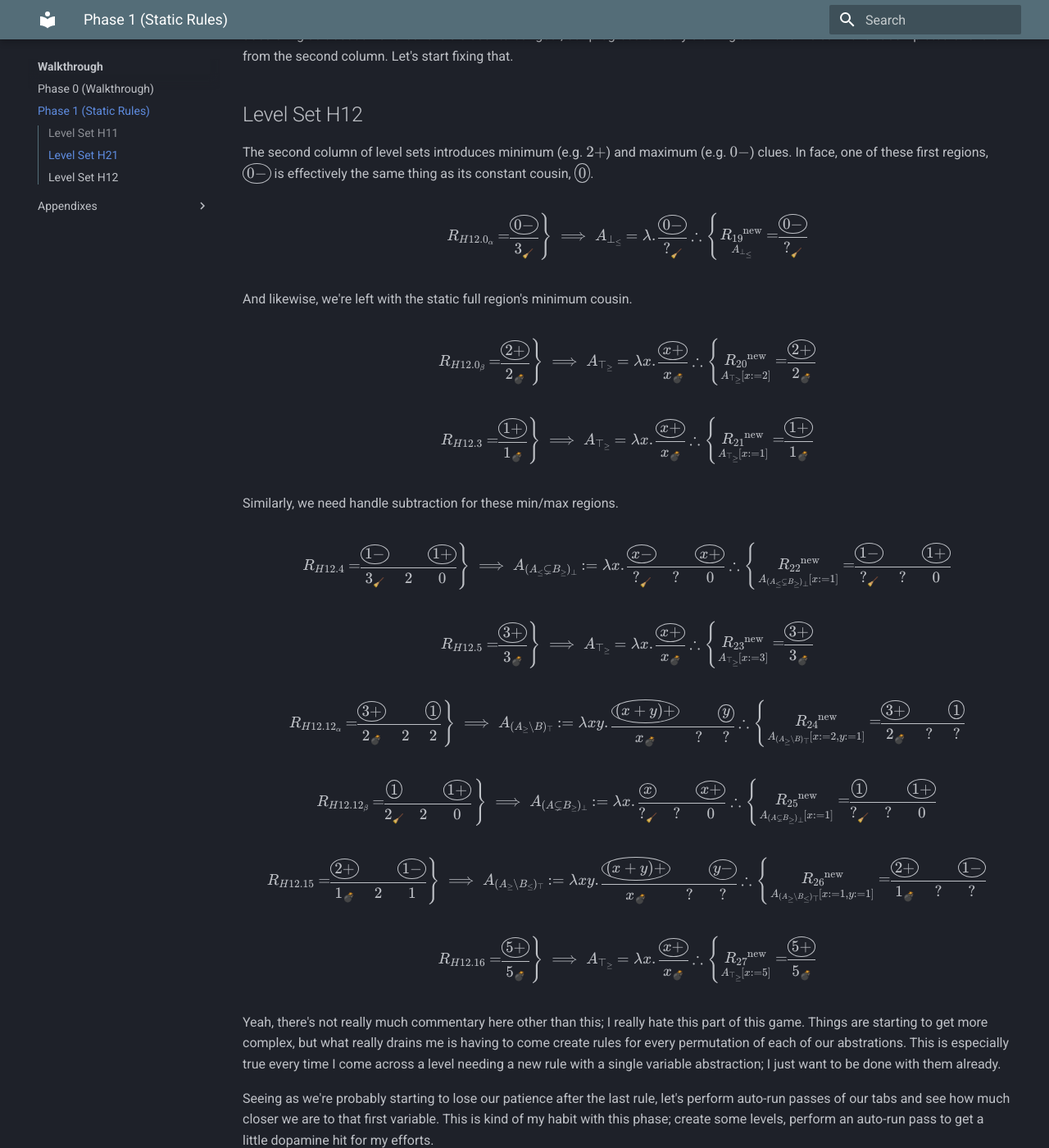
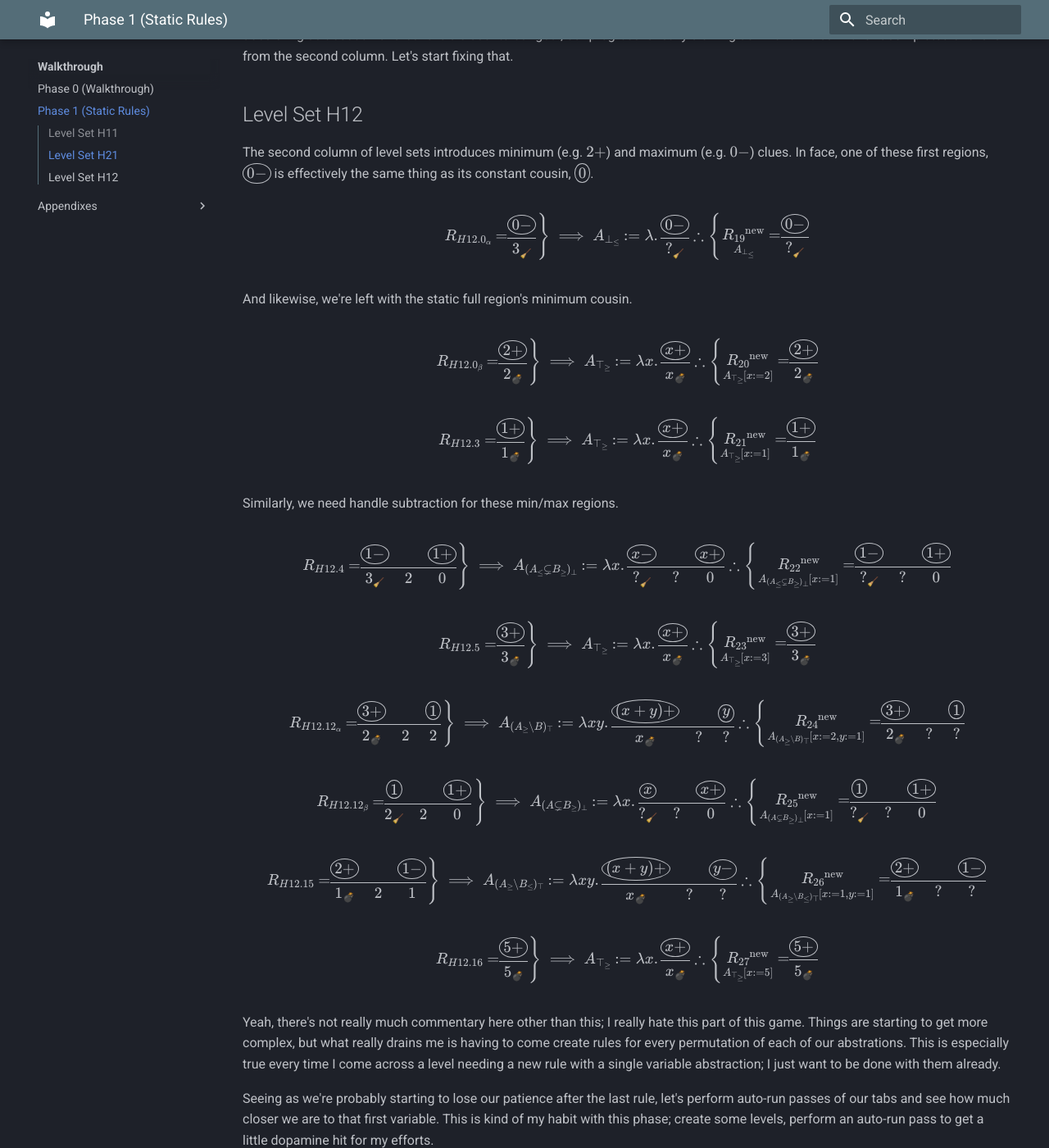
Before and after one commit to RynFromK2L/bombe-guide, an MkDocs documentation site: the page built from docs/walkthrough/phase-1.md, in a window 1280 px wide and 1400 px high, scrolled down 2801 px. Shown: the whole window at 82% size. Built offline with MkDocs 1.6.1 and Material for MkDocs 9.7.7, drawn with Linux system fonts in a browser that asks for light colours; some of the changed text lies outside the part shown.

```diff
--- a/docs/walkthrough/phase-1.md
+++ b/docs/walkthrough/phase-1.md
@@ -162,7 +162,7 @@ $$
 \begin{rcases}
     \rule{H12.0_\alpha} = \begin{rule} \r{0-} \\ \hline 3_\sweep \end{rule}
 \end{rcases}
-\implies A_{\bot_\leq} = \begin{abstraction}{} \r{0-} \\ \hline ?_\sweep \end{abstraction}
+\implies A_{\bot_\leq} := \begin{abstraction}{} \r{0-} \\ \hline ?_\sweep \end{abstraction}
 \therefore \begin{cases}
     \underset{A_{\bot_\leq}}{\rule{19}^\new} = \begin{rule} \r{0-} \\ \hline ?_\sweep \end{rule}
 \end{cases}
@@ -174,7 +174,7 @@ $$
 \begin{rcases}
     \rule{H12.0_\beta} = \begin{rule} \r{2+} \\ \hline 2_\bomb \end{rule}
 \end{rcases}
-\implies A_{\top_\geq} = \begin{abstraction}{x} \r{x+} \\ \hline x_\bomb \end{abstraction}
+\implies A_{\top_\geq} := \begin{abstraction}{x} \r{x+} \\ \hline x_\bomb \end{abstraction}
 \therefore \begin{cases}
     \underset{A_{\top_\geq}[x:=2]}{\rule{20}^\new} = \begin{rule} \r{2+} \\ \hline 2_\bomb \end{rule}
 \end{cases}
@@ -184,7 +184,7 @@ $$
 \begin{rcases}
     \rule{H12.3} = \begin{rule} \r{1+} \\ \hline 1_\bomb \end{rule}
 \end{rcases}
-\implies A_{\top_\geq} = \begin{abstraction}{x} \r{x+} \\ \hline x_\bomb \end{abstraction}
+\implies A_{\top_\geq} := \begin{abstraction}{x} \r{x+} \\ \hline x_\bomb \end{abstraction}
 \therefore \begin{cases}
     \underset{A_{\top_\geq}[x:=1]}{\rule{21}^\new} = \begin{rule} \r{1+} \\ \hline 1_\bomb \end{rule}
 \end{cases}
@@ -209,7 +209,7 @@ $$
 \begin{rcases}
     \rule{H12.5} = \begin{rule} \r{3+} \\ \hline 3_\bomb \end{rule}
 \end{rcases}
-\implies A_{\top_\geq} = \begin{abstraction}{x} \r{x+} \\ \hline x_\bomb \end{abstraction}
+\implies A_{\top_\geq} := \begin{abstraction}{x} \r{x+} \\ \hline x_\bomb \end{abstraction}
 \therefore \begin{cases}
     \underset{A_{\top_\geq}[x:=3]}{\rule{23}^\new} = \begin{rule} \r{3+} \\ \hline 3_\bomb \end{rule}
 \end{cases}
@@ -260,7 +260,7 @@ $$
 \begin{rcases}
     \rule{H12.16} = \begin{rule} \r{5+} \\ \hline 5_\bomb \end{rule}
 \end{rcases}
-\implies A_{\top_\geq} = \begin{abstraction}{x} \r{x+} \\ \hline x_\bomb \end{abstraction}
+\implies A_{\top_\geq} := \begin{abstraction}{x} \r{x+} \\ \hline x_\bomb \end{abstraction}
 \therefore \begin{cases}
     \underset{A_{\top_\geq}[x:=5]}{\rule{27}^\new} = \begin{rule} \r{5+} \\ \hline 5_\bomb \end{rule}
 \end{cases}
@@ -339,7 +339,7 @@ $$
 \begin{rcases}
     \rule{H12.40_\alpha} = \begin{rule} \r3 && \r{1-} \\ \hline 2_\bomb & 2 & 2 \end{rule}
 \end{rcases}
-\implies A_{(A\setminus B_<)_\top} = \begin{abstraction}{xy}
+\implies A_{(A\setminus B_<)_\top} := \begin{abstraction}{xy}
     \r{x+y} && \r{y-} \\
     \hline
     x_\bomb & ? & ?
@@ -411,7 +411,7 @@ $$
 \begin{rcases}
     \rule{H12.74} = \begin{rule} \r{4+} \\ \hline 4_\bomb \end{rule}
 \end{rcases}
-\implies A_{\top_\geq} = \begin{abstraction}{x} \r{x+} \\ \hline x_\bomb \end{abstraction}
+\implies A_{\top_\geq} := \begin{abstraction}{x} \r{x+} \\ \hline x_\bomb \end{abstraction}
 \begin{cases}
     \underset{A_{\top_\geq}[x:=4]}{\rule{35}^\new} = \begin{rule} \r{4+} \\ \hline 4_\bomb \end{rule}
 \end{cases}
```
Also changed, not shown: docs/walkthrough/appendixes/abstractions.md (+2 -2 lines).
